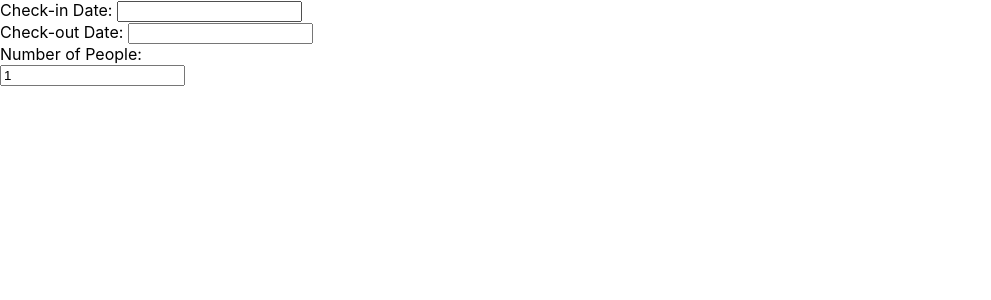
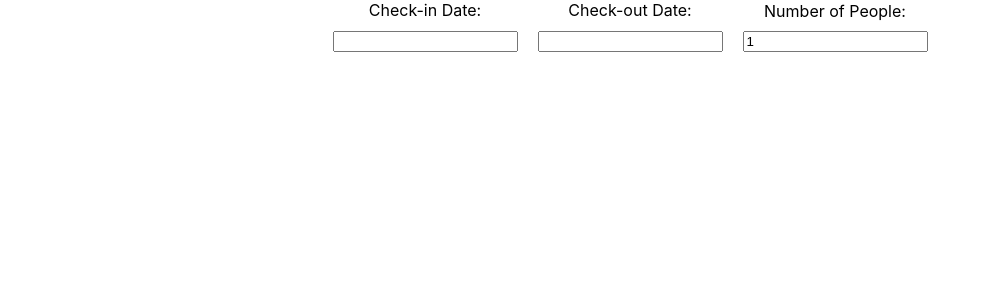
Before and after one commit to CSI2132G46ORG/CSI2132G46, a React (Create React App) app in the folder hotel_booking/: page / in a window 1280 px wide. Shown: the top 300 px of the page, without its empty margins (0-991 px from the left). Built offline with nearby package versions, Linux system fonts and the light colour scheme.

Commit message:
Added styling to elements

```diff
--- a/hotel_booking/src/App.css
+++ b/hotel_booking/src/App.css
@@ -36,3 +36,9 @@
     transform: rotate(360deg);
   }
 }
+
+.container {
+  display: flex;
+  justify-content: center;
+  align-items: center;
+}
--- a/hotel_booking/src/App.js
+++ b/hotel_booking/src/App.js
@@ -1,12 +1,15 @@
 import React, {useState} from 'react';
+import './App.css'
 import DatePickers from './components/DatePicker';
 import PeoplePicker from './components/PeoplePicker';
 
 function App() {
   return (
     <div className="App">
-      <DatePickers />
-      <PeoplePicker/>
+      <div className="container">
+        <DatePickers />
+        <PeoplePicker />
+      </div>
     </div>
   );
 }
--- a/hotel_booking/src/components/DatePicker.js
+++ b/hotel_booking/src/components/DatePicker.js
@@ -1,7 +1,7 @@
 import React, { useState } from 'react';
 import DatePicker from 'react-datepicker';
-import '../App.js'
 import 'react-datepicker/dist/react-datepicker.css';
+import './styles/DatePicker.css';
 
 function DatePickers() {
   const [checkInDate, setCheckInDate] = useState(null);
@@ -18,21 +18,23 @@ function DatePickers() {
   };
 
   return (
-    <div>
-      <div>
+    <div className="date-pickers-container">
+      <div className="date-picker">
         <label htmlFor="checkin">Check-in Date: </label>
         <DatePicker
           id="checkin"
           selected={checkInDate}
           onChange={handleCheckInDateChange}
+          dateFormat="dd/MM/yyyy"
         />
       </div>
-      <div>
+      <div className="date-picker">
         <label htmlFor="checkout">Check-out Date: </label>
         <DatePicker
           id="checkout"
           selected={checkOutDate}
           onChange={handleCheckOutDateChange}
+          dateFormat="dd/MM/yyyy"
         />
       </div>
     </div>
--- a/hotel_booking/src/components/PeoplePicker.js
+++ b/hotel_booking/src/components/PeoplePicker.js
@@ -1,4 +1,5 @@
 import React, { useState } from 'react';
+import './styles/PeoplePicker.css';
 
 function PeoplePicker() {
   const [numPeople, setNumPeople] = useState(1);
@@ -9,11 +10,11 @@ function PeoplePicker() {
   };
 
   return (
-    <div>
-    <div>
+    <div className="people-pickers-container">
+        <div className="people-picker">
             <label htmlFor="num-people">Number of People:</label>
         </div>
-    <div>
+        <div className="people-picker">
             <input
                 type="number"
                 id="num-people"
@@ -21,7 +22,6 @@ function PeoplePicker() {
                 onChange={handleNumPeopleChange}
             />
         </div>
-
     </div>
 
   );
--- /dev/null
+++ b/hotel_booking/src/components/styles/DatePicker.css
@@ -0,0 +1,15 @@
+.date-pickers-container {
+    display: flex;
+    justify-content: center;
+    align-items: center;
+  }
+
+  .date-picker {
+    display: flex;
+    flex-direction: column;
+    margin-right: 20px;
+  }
+
+  .date-picker label {
+    margin-bottom: 10px;
+  }
--- /dev/null
+++ b/hotel_booking/src/components/styles/PeoplePicker.css
@@ -0,0 +1,14 @@
+.people-pickers-container {
+    justify-content: center;
+    align-items: center;
+  }
+
+  .people-picker {
+    display: flex;
+    flex-direction: column;
+    margin-right: 20px;
+  }
+
+  .people-picker label {
+    margin-bottom: 10px;
+  }
```
Lines whose indentation alone changed are shown as unchanged.
